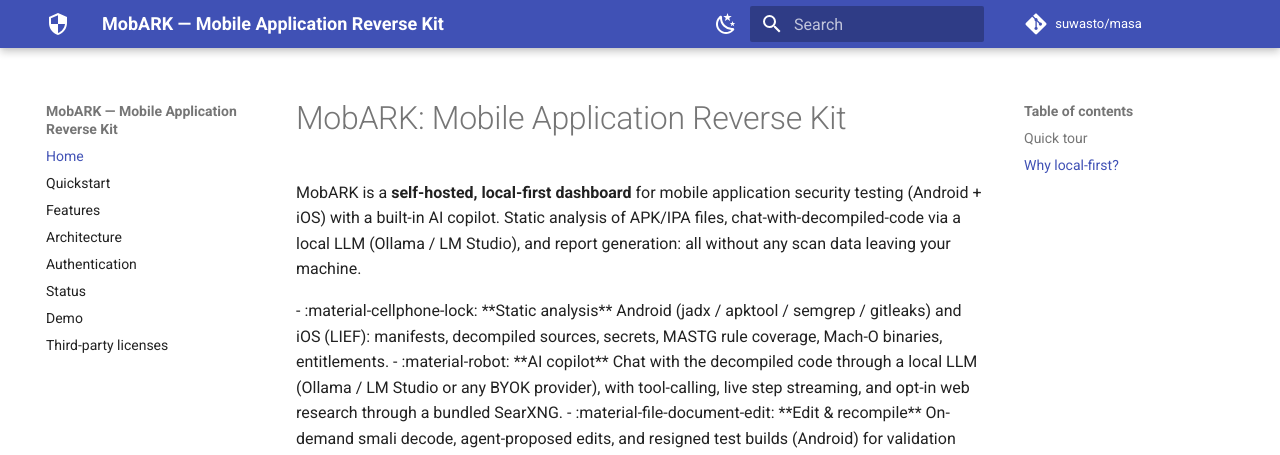
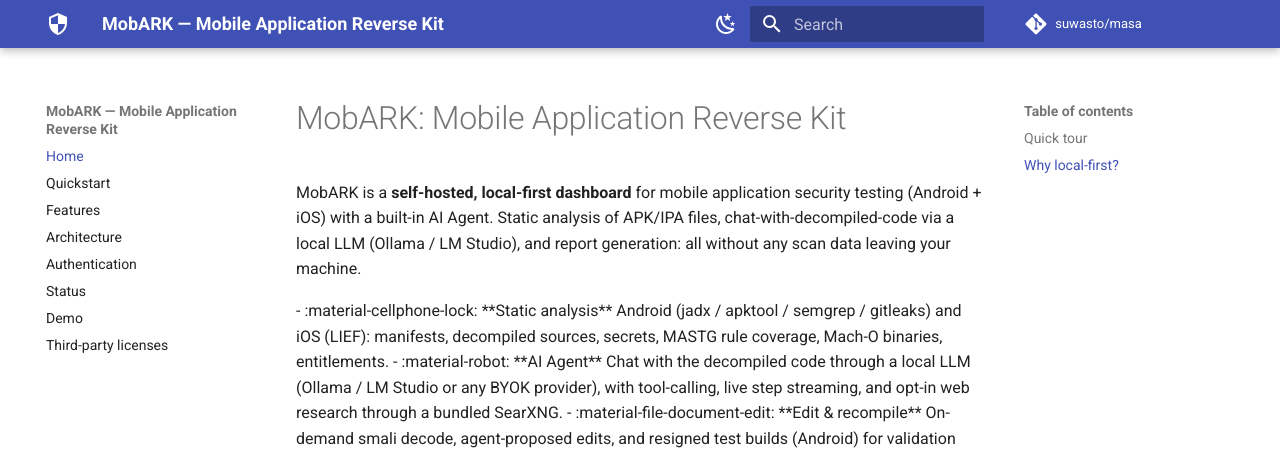
Before and after one commit to suwasto/MobARK, an MkDocs documentation site: the page built from site/docs/index.md, in a window 1280 px wide and 1116 px high. Shown: the top 455 px of the window. Built offline with MkDocs 1.6.1 and Material for MkDocs 9.7.7, drawn with Linux system fonts in a browser that asks for light colours; comment, search, counter and statistics services are not loaded; some of the changed text lies outside the part shown.

Commit message:
docs: "AI copilot" -> "AI Agent" + fix broken licenses links
MobARK ships an AI agent, not a copilot: renamed the term across the
README, site pages, docs site description, and the issue template. Also
fixed the licenses links that pointed at docs/licenses.md, which lives in
the gitignored docs/ dir and 404s for anyone outside the working tree:
README now links to the tracked site/docs/licenses.md, and the public
licenses page drops its reference to the unpublished internal audit.

🤖 Generated with Codebuff
Co-Authored-By: Codebuff <noreply@codebuff.com>

```diff
--- a/mkdocs.yml
+++ b/mkdocs.yml
@@ -3,7 +3,7 @@
 # it holds internal working notes + sample binaries). Build output goes
 # to _site/ (gitignored). Deploy: .github/workflows/pages.yml → GitHub Pages.
 site_name: MobARK — Mobile Application Reverse Kit
-site_description: Local-first mobile application security testing — static analysis + AI copilot for Android and iOS, no data leaves your machine.
+site_description: Local-first mobile application security testing — static analysis + AI Agent for Android and iOS, no data leaves your machine.
 site_url: https://suwasto.github.io/masa/
 repo_url: https://github.com/suwasto/masa
 repo_name: suwasto/masa
```
Also changed, not shown: README.md (+6 -6 lines), site/docs/features.md, site/docs/index.md, site/docs/licenses.md, site/docs/status.md, 1 other file.
